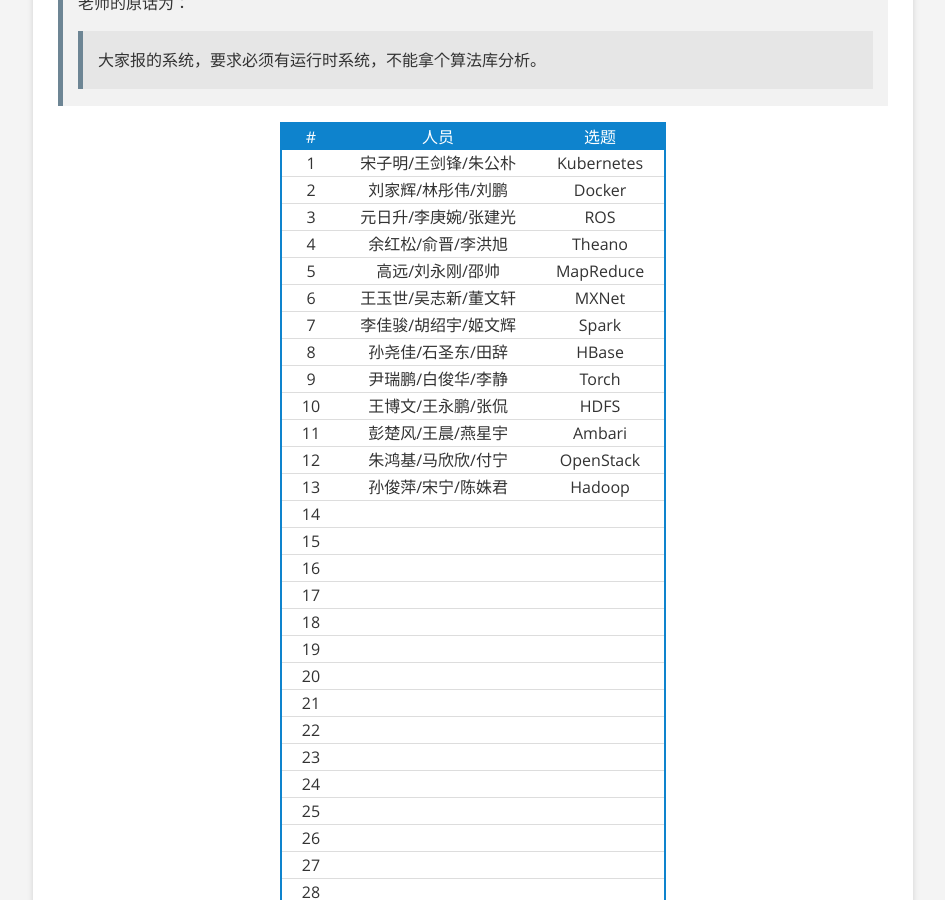
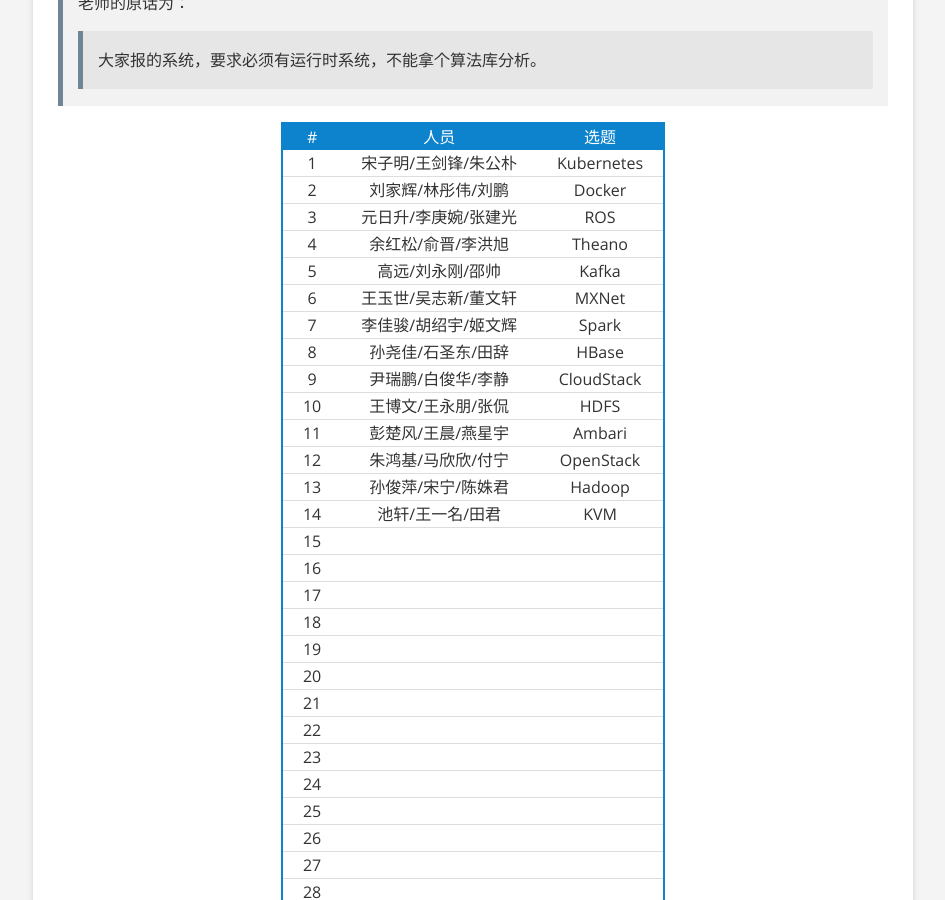
Before and after one commit to songziming/blog, a Jekyll site: the page built from arch.md, in a window 1280 px wide and 900 px high, scrolled down 1309 px. Shown: the whole window, without its empty margins (167-1112 px from the left). Built offline with Jekyll 4.4.1, drawn with Linux system fonts in a browser that asks for light colours.

Commit message:
typo and record

```diff
--- a/arch.md
+++ b/arch.md
@@ -27,16 +27,16 @@
 |  2 | 刘家辉/林彤伟/刘鹏   |   Docker       |
 |  3 | 元日升/李庚婉/张建光 |   ROS          |
 |  4 | 余红松/俞晋/李洪旭   |   Theano       |
-|  5 | 高远/刘永刚/邵帅     |   MapReduce    |
+|  5 | 高远/刘永刚/邵帅     |   Kafka        |
 |  6 | 王玉世/吴志新/董文轩 |   MXNet        |
 |  7 | 李佳骏/胡绍宇/姬文辉 |   Spark        |
 |  8 | 孙尧佳/石圣东/田辞   |   HBase        |
-|  9 | 尹瑞鹏/白俊华/李静   |   Torch        |
-| 10 | 王博文/王永鹏/张侃   |   HDFS         |
+|  9 | 尹瑞鹏/白俊华/李静   |   CloudStack   |
+| 10 | 王博文/王永朋/张侃   |   HDFS         |
 | 11 | 彭楚风/王晨/燕星宇   |   Ambari       |
 | 12 | 朱鸿基/马欣欣/付宁   |   OpenStack    |
 | 13 | 孙俊萍/宋宁/陈姝君   |   Hadoop       |
-| 14 |                      |                |
+| 14 | 池轩/王一名/田君     |   KVM          |
 | 15 |                      |                |
 | 16 |                      |                |
 | 17 |                      |                |
```
